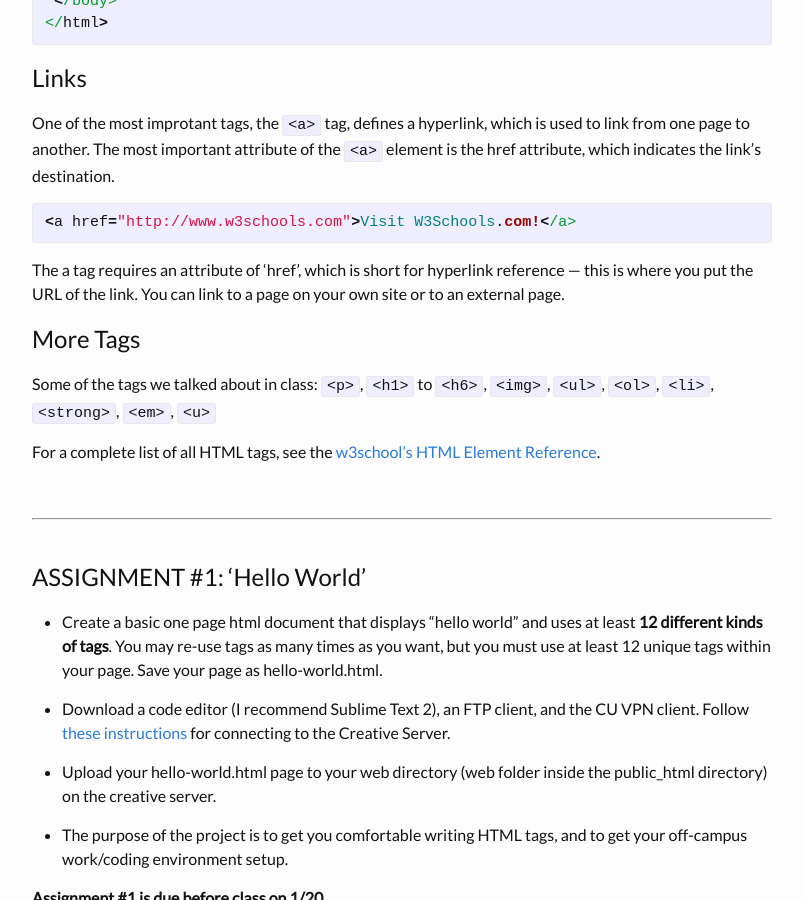
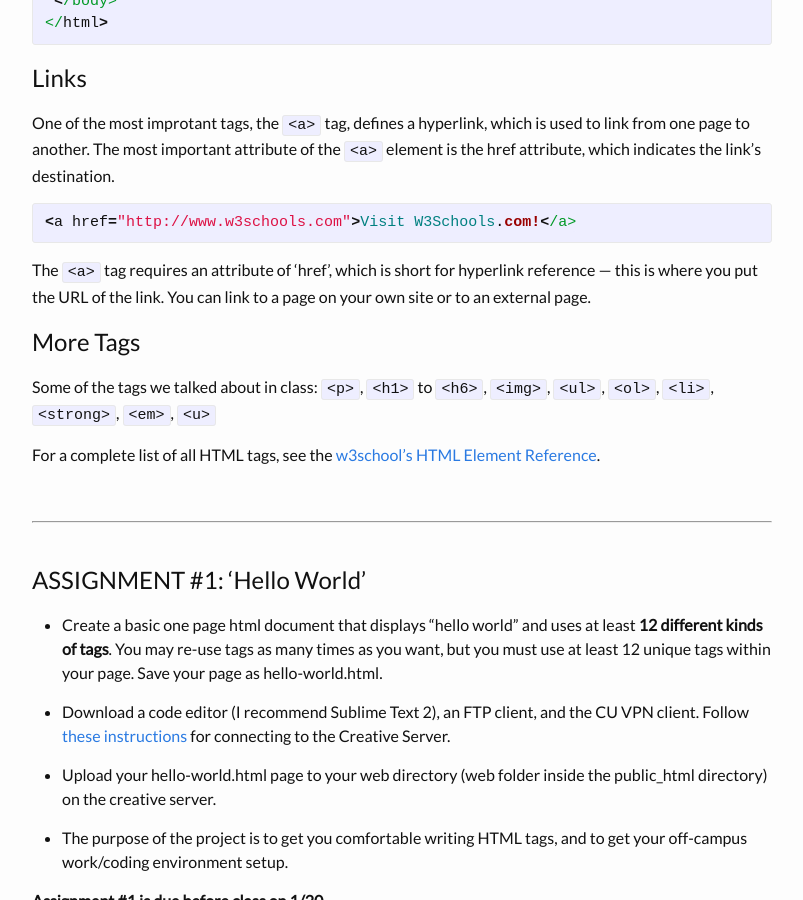
Before and after one commit to coloringchaos/web-spring-16, a Jekyll site: the page built from _posts/2016-01-11-class-01.md, in a window 1280 px wide and 900 px high, scrolled down 1408 px. Shown: the whole window, without its empty margins (238-1041 px from the left). Built offline with Jekyll 4.4.1, drawn with Linux system fonts in a browser that asks for light colours.

Commit message:
updated notes for class 1

```diff
--- a/_posts/2016-01-11-class-01.md
+++ b/_posts/2016-01-11-class-01.md
@@ -67,7 +67,7 @@ One of the most improtant tags, the `<a>` tag, defines a hyperlink, which is use
 <a href="http://www.w3schools.com">Visit W3Schools.com!</a>
 {% endhighlight %}
 
-The a tag requires an attribute of ‘href’, which is short for hyperlink reference — this is where you put the URL of the link. You can link to a page on your own site or to an external page.
+The `<a>` tag requires an attribute of ‘href’, which is short for hyperlink reference — this is where you put the URL of the link. You can link to a page on your own site or to an external page.
 
 # More Tags
 Some of the tags we talked about in class: `<p>`, `<h1>` to `<h6>`, `<img>`, `<ul>`, `<ol>`, `<li>`, `<strong>`, `<em>`, `<u>`
```
